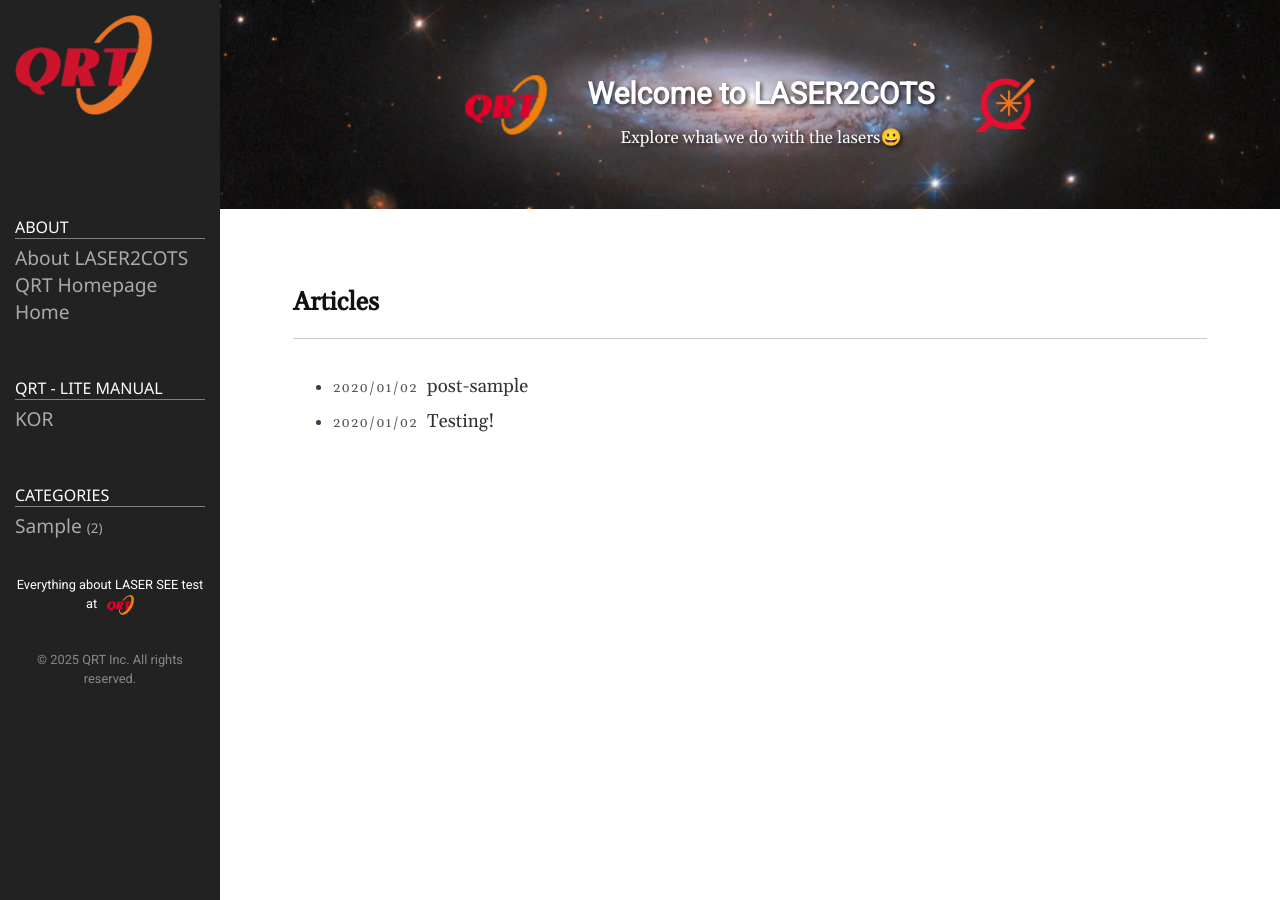
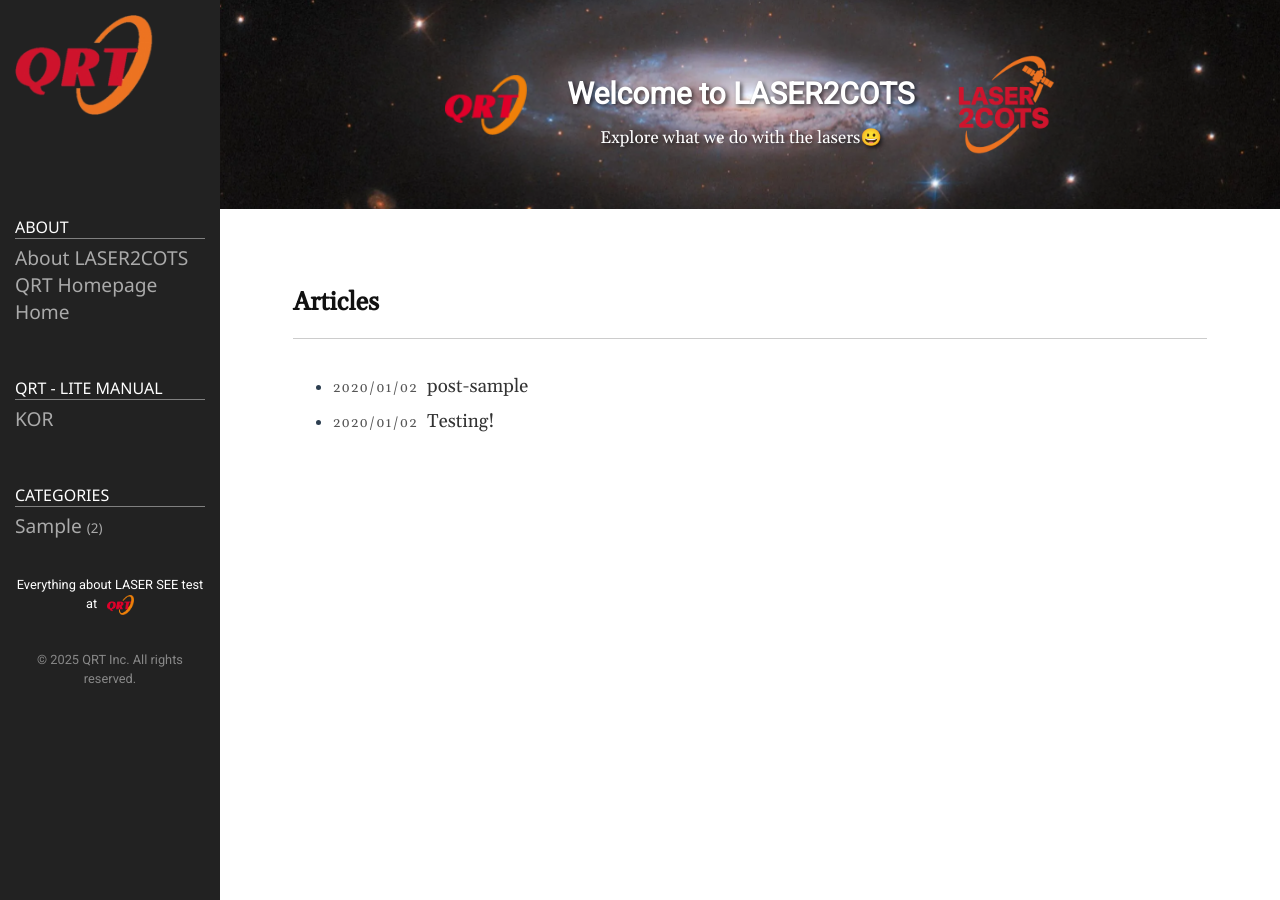
Before and after one commit to q-rad/q-rad.github.io, a Jekyll site: the page built from index.md, in a window 1280 px wide. Built offline with Jekyll 4.4.1, drawn with Linux system fonts in a browser that asks for light colours.

Commit message:
로고 변경경

```diff
--- a/_includes/home.html
+++ b/_includes/home.html
@@ -35,14 +35,13 @@
     <img src="{{ '/assets/logo.png' | relative_url }}" alt="Logo" style="height: 60px; margin-right: 20px;">
 
 
-
     <div style="text-align: center; margin: 0 20px;">
       <h2 style="font-size: 30px; color: white;">Welcome to LASER2COTS</h2>
       <p>Explore what we do with the lasers😀</p>
     </div>
 
     <!-- 두 번째 로고 -->
-    <img src="{{ '/assets/favicon.png' | relative_url }}" alt="Laser2COTS Logo" style="height: 60px; margin-left: 20px;">
+    <img src="{{ '/assets/favicon.png' | relative_url }}" alt="Laser2COTS Logo" style="height: 100px; margin-left: 20px;">
 
   </div>
 
```
Also changed, not shown: assets/favicon.ico, assets/favicon.png, assets/lgo4.png (added), assets/logo4.ico (added).
